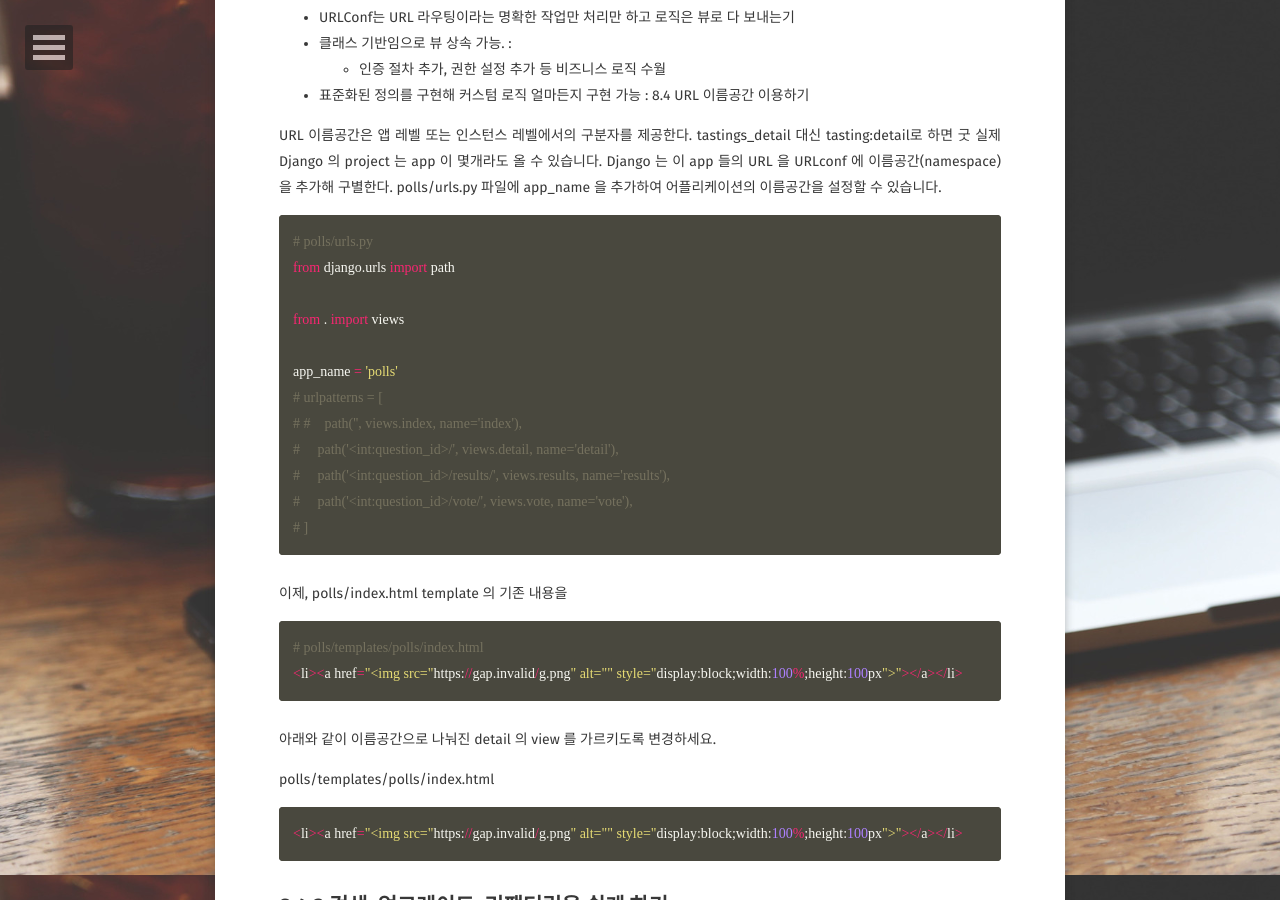
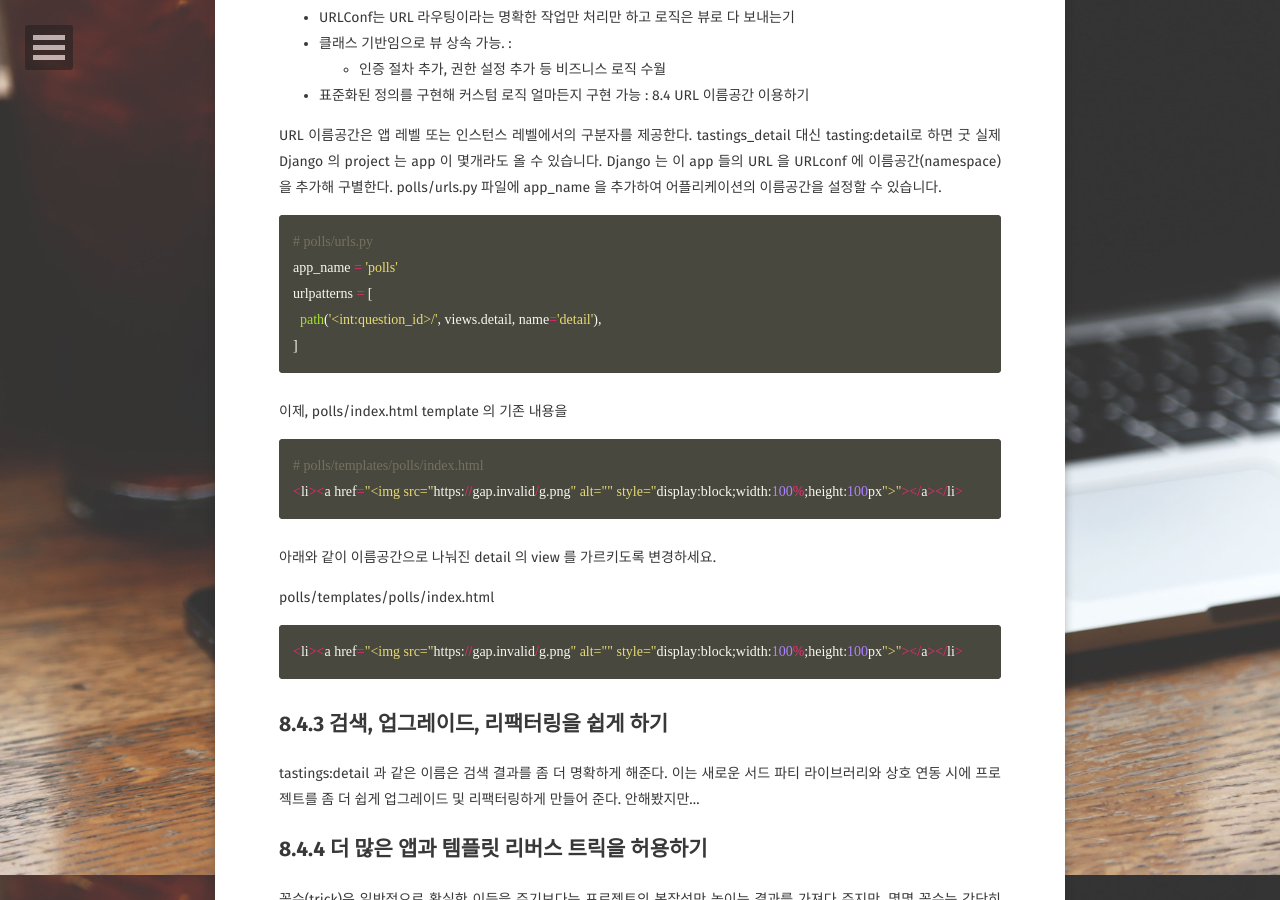
Before and after one commit to JoosJuliet/joosjuliet.github.io, a Jekyll site: the page built from _posts/2018-12-11-django_study_day_4_1.md, in a window 1280 px wide and 900 px high, scrolled down 5425 px. Built offline with Jekyll 4.4.1, drawn with Linux system fonts in a browser that asks for light colours; some web fonts are replaced.

Commit message:
no message

````diff
--- a/_posts/2018-12-11-django_study_day_4_1.md
+++ b/_posts/2018-12-11-django_study_day_4_1.md
@@ -225,17 +225,10 @@ Django 는 이 app 들의 URL 을 URLconf 에 이름공간(namespace)을 추가
 
 ``` python
 # polls/urls.py
-from django.urls import path
-
-from . import views
-
 app_name = 'polls'
-# urlpatterns = [
-# #    path('', views.index, name='index'),
-#     path('<int:question_id>/', views.detail, name='detail'),
-#     path('<int:question_id>/results/', views.results, name='results'),
-#     path('<int:question_id>/vote/', views.vote, name='vote'),
-# ]
+urlpatterns = [
+  path('<int:question_id>/', views.detail, name='detail'),
+]
 ```
 이제, polls/index.html template 의 기존 내용을
 ``` python
````
